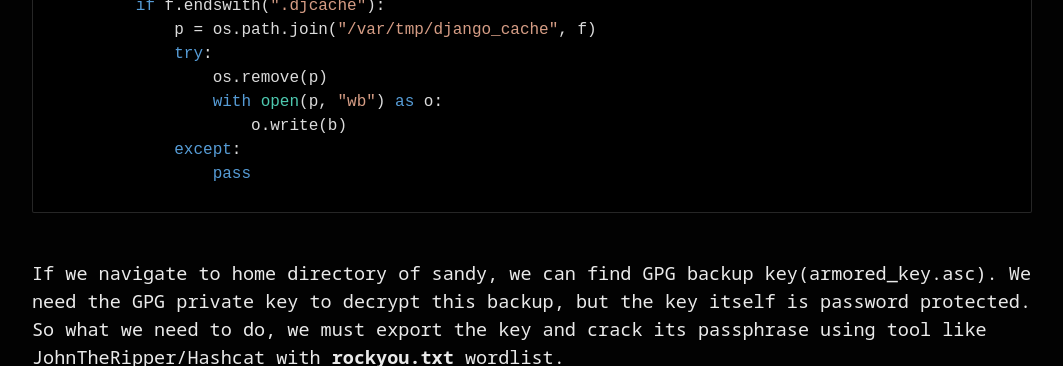
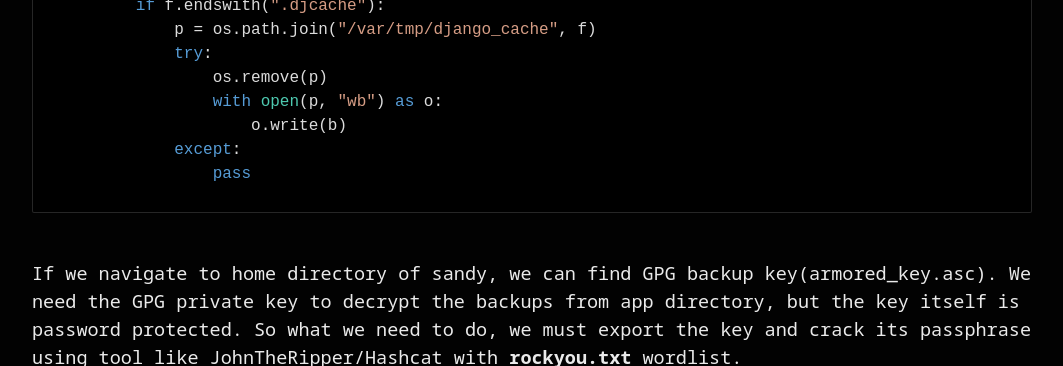
Before and after one commit to 20kilograma/blog, a Jekyll site: the page built from hacknet-htb.md, in a window 1280 px wide and 900 px high, scrolled down 4898 px, cut to the strip 0-366 px from the top of the window. Shown: the whole strip, without its empty margins (108-1171 px from the left). Built offline with Jekyll 4.4.1, drawn with Linux system fonts in a browser that asks for light colours; nearby versions of some CDN libraries; some web fonts are replaced; our own code applies the rules of GitHub Pages for plain Markdown files.

Commit message:
Update hacknet-htb.md

```diff
--- a/hacknet-htb.md
+++ b/hacknet-htb.md
@@ -112,7 +112,7 @@ if os.path.exists("/var/tmp/django_cache"):
             except:
                 pass</code></pre>
 <br>
-If we navigate to home directory of sandy, we can find GPG backup key(armored_key.asc). We need the GPG private key to decrypt this backup, but the key itself is password protected. So what we need to do, we must export the key and crack its passphrase using tool like JohnTheRipper/Hashcat with <b>rockyou.txt</b> wordlist.
+If we navigate to home directory of sandy, we can find GPG backup key(armored_key.asc). We need the GPG private key to decrypt the backups from app directory, but the key itself is password protected. So what we need to do, we must export the key and crack its passphrase using tool like JohnTheRipper/Hashcat with <b>rockyou.txt</b> wordlist.
 <img width="905" height="156" alt="image" src="https://github.com/user-attachments/assets/4cd6349e-22d2-49bb-ba79-fa199656c2da" />
 <br>
 Now that we have the passphrase to read the backup files, we can navigate back to <i>/var/www/HackNet/backups</i> and read those 3 backup GPG files.
```
